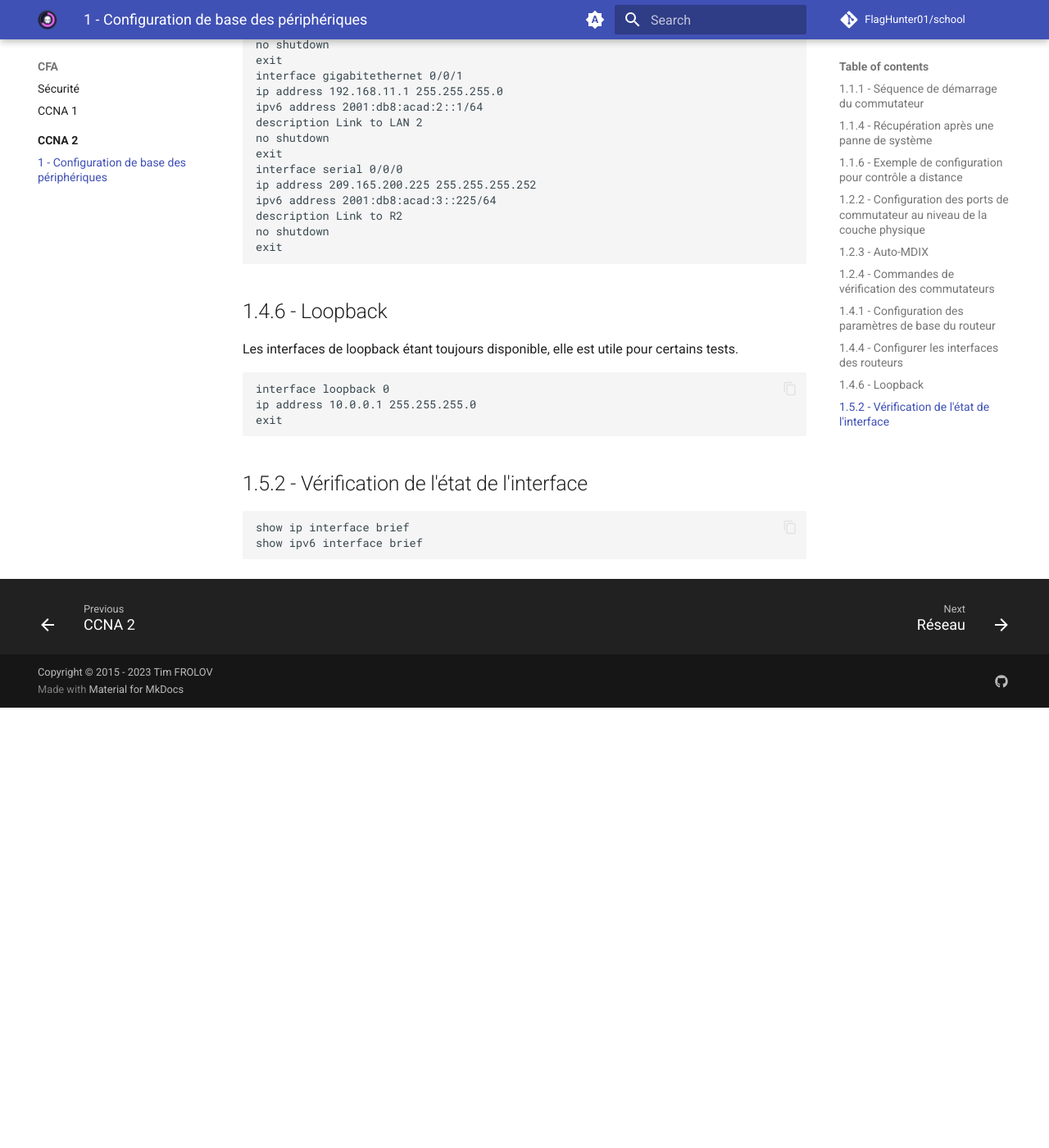
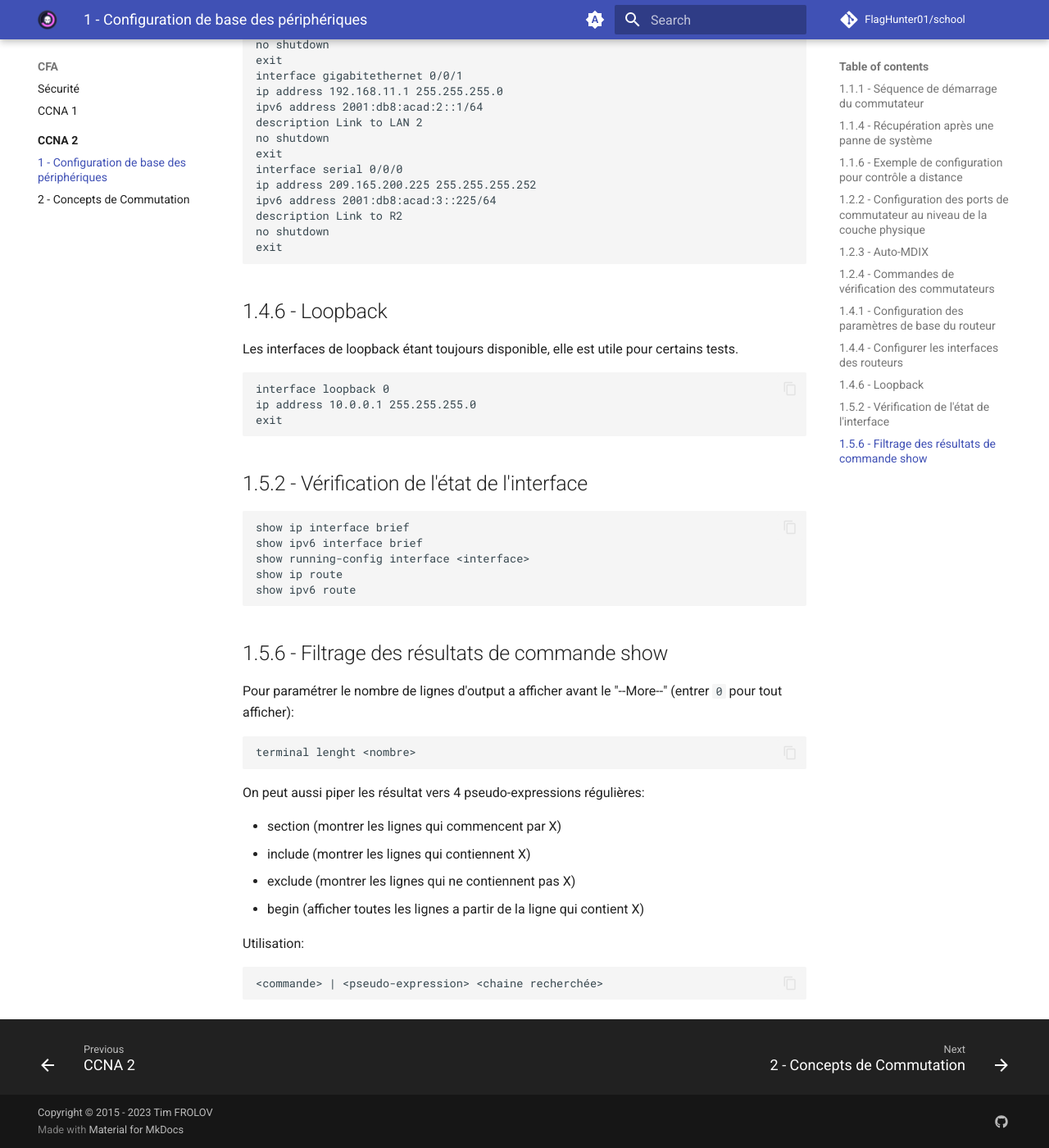
Before and after one commit to Sech-zehn/school, an MkDocs documentation site: the page built from docs/cfa/1.md, in a window 1280 px wide and 1400 px high, scrolled down 3450 px. Shown: the whole window at 82% size. Built offline with MkDocs 1.6.1 and Material for MkDocs 9.7.7, drawn with Linux system fonts in a browser that asks for light colours; comment, search, counter and statistics services are not loaded; before the commit the page ends 4313 px from its top, so only the background shows below that.

Commit message:
Finir rédaction de 1 Créer 2

````diff
--- a/docs/cfa/1.md
+++ b/docs/cfa/1.md
@@ -150,4 +150,27 @@ exit
 ```
 show ip interface brief
 show ipv6 interface brief
+show running-config interface <interface>
+show ip route
+show ipv6 route
 ```
+
+## 1.5.6 - Filtrage des résultats de commande show
+
+Pour paramétrer le nombre de lignes d'output a afficher avant le "--More--" (entrer `0` pour tout afficher):
+```
+terminal lenght <nombre>
+```
+
+On peut aussi piper les résultat vers 4 pseudo-expressions régulières:
+
+ - section (montrer les lignes qui commencent par X)
+ - include (montrer les lignes qui contiennent X)
+ - exclude (montrer les lignes qui ne contiennent pas X)
+ - begin (afficher toutes les lignes a partir de la ligne qui contient X)
+
+Utilisation:
+
+```
+<commande> | <pseudo-expression> <chaine recherchée>
+```
--- a/mkdocs.yml
+++ b/mkdocs.yml
@@ -23,6 +23,7 @@ nav:
       - CCNA 2:
          - cfa/index.md
          - 1 - Configuration de base des périphériques: cfa/1.md
+         - 2 - Concepts de Commutation: cfa/2.md
     - Université:
       - Réseau: uni/reseau.md
       - Maths: uni/maths.md
````
Also changed, not shown: docs/cfa/2.md (added, +4 -0 lines).
